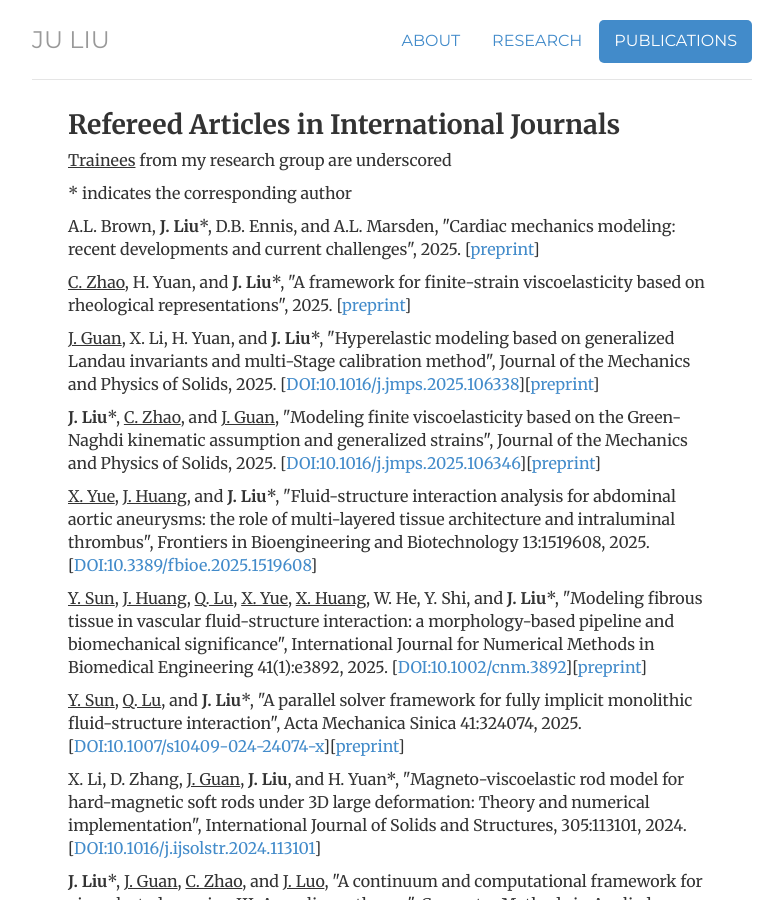
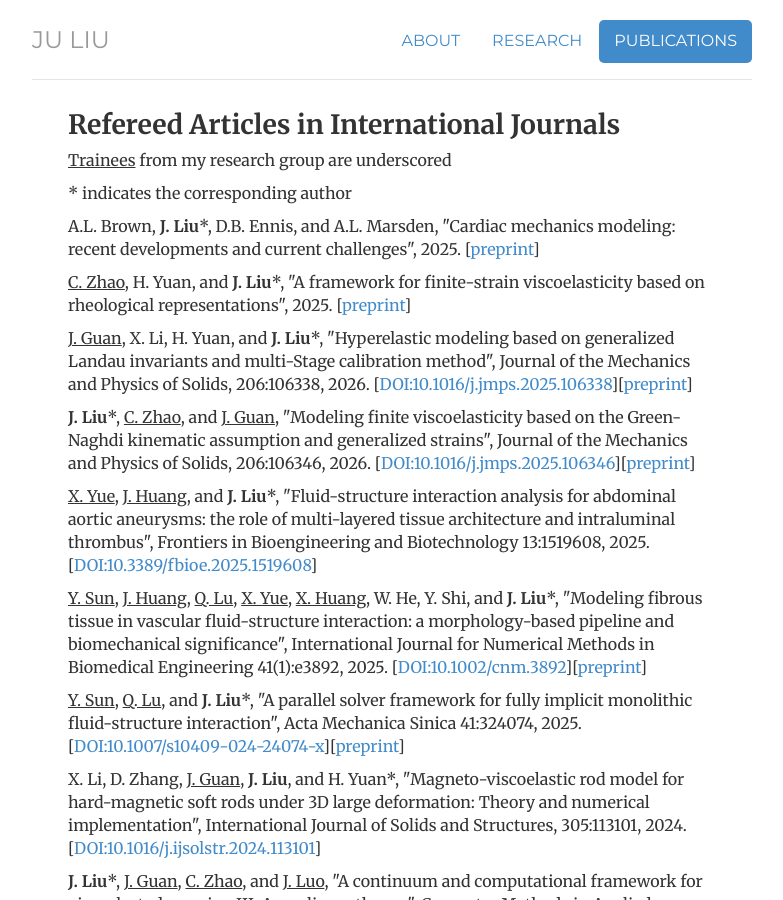
Before and after one commit to ju-liu/ju-liu.github.io, a Jekyll site: the page built from publications/index.html, in a window 1280 px wide and 900 px high. Shown: the whole window, without its empty margins (248-1031 px from the left). Built offline with Jekyll 4.4.1, drawn with Linux system fonts in a browser that asks for light colours; nearby versions of some CDN libraries; library files that are not in the unit come from our copies; comment, search, counter and statistics services are not loaded.

Commit message:
Update index.html

```diff
--- a/publications/index.html
+++ b/publications/index.html
@@ -22,11 +22,11 @@ description: Current Publications for Dr. Ju Liu
   </article>
 
   <article>
-  <p><u>J. Guan</u>, X. Li, H. Yuan, and <strong>J. Liu</strong>*, "Hyperelastic modeling based on generalized Landau invariants and multi-Stage calibration method", Journal of the Mechanics and Physics of Solids, 2025. [<a href="https://doi.org/10.1016/j.jmps.2025.106338">DOI:10.1016/j.jmps.2025.106338</a>][<a href="https://papers.ssrn.com/sol3/papers.cfm?abstract_id=5237348">preprint</a>]</p>
+  <p><u>J. Guan</u>, X. Li, H. Yuan, and <strong>J. Liu</strong>*, "Hyperelastic modeling based on generalized Landau invariants and multi-Stage calibration method", Journal of the Mechanics and Physics of Solids, 206:106338, 2026. [<a href="https://doi.org/10.1016/j.jmps.2025.106338">DOI:10.1016/j.jmps.2025.106338</a>][<a href="https://papers.ssrn.com/sol3/papers.cfm?abstract_id=5237348">preprint</a>]</p>
   </article>
 
   <article>
-  <p><strong>J. Liu</strong>*, <u>C. Zhao</u>, and <u>J. Guan</u>, "Modeling finite viscoelasticity based on the Green-Naghdi kinematic assumption and generalized strains", Journal of the Mechanics and Physics of Solids, 2025. [<a href="https://doi.org/10.1016/j.jmps.2025.106346">DOI:10.1016/j.jmps.2025.106346</a>][<a href="https://arxiv.org/pdf/2501.11947.pdf">preprint</a>]</p>
+  <p><strong>J. Liu</strong>*, <u>C. Zhao</u>, and <u>J. Guan</u>, "Modeling finite viscoelasticity based on the Green-Naghdi kinematic assumption and generalized strains", Journal of the Mechanics and Physics of Solids, 206:106346, 2026. [<a href="https://doi.org/10.1016/j.jmps.2025.106346">DOI:10.1016/j.jmps.2025.106346</a>][<a href="https://arxiv.org/pdf/2501.11947.pdf">preprint</a>]</p>
   </article>
 
   <article>
```
